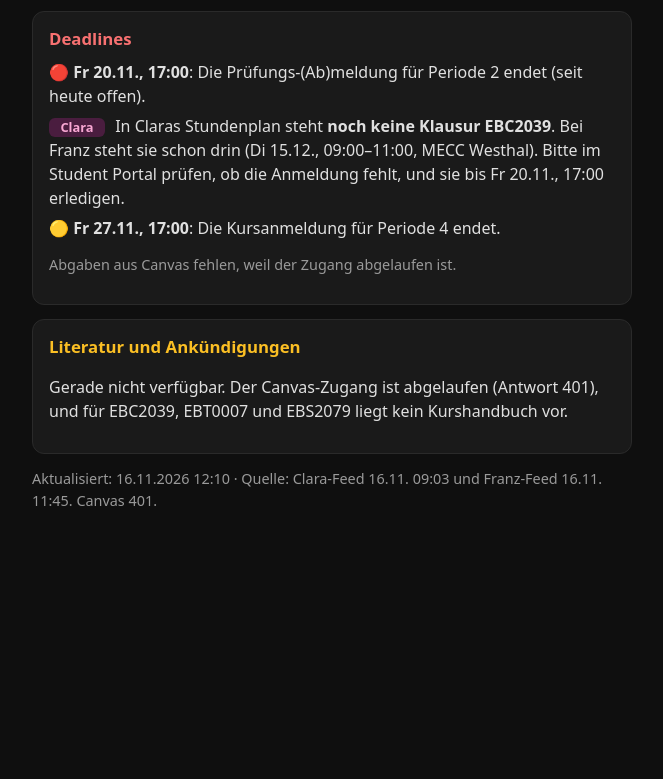
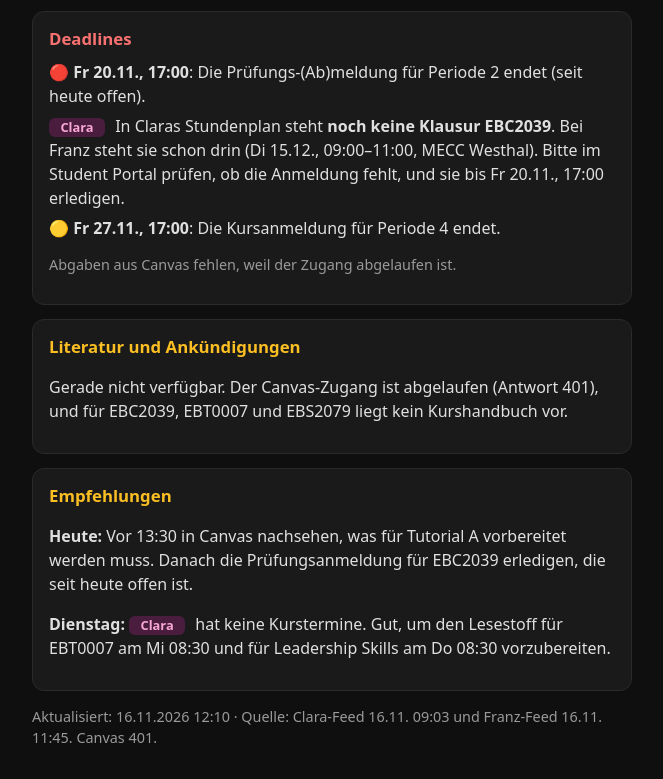
Before and after one commit to 192006-dot/uni-daily-check, a plain HTML site: page index.html in a window 1280 px wide. Shown: the part 1015-1794 px from the top of the page, without its empty margins (308-971 px from the left). Before the commit the page ends 1557 px from the top, so only its background shows below. Drawn offline with Linux system fonts and the light colour scheme.

Commit message:
Update: Montag 2026-11-16 (Empfehlungen aus dem 08:00-Lauf übernommen)
Co-Authored-By: Claude Opus 5.5 <noreply@anthropic.com>

```diff
--- a/index.html
+++ b/index.html
@@ -38,5 +38,9 @@ h1{font-size:1.4rem;margin:0}h2{font-size:1.05rem;margin:0 0 8px}.badge{display:
 <div class="card hint"><h2>Literatur und Ankündigungen</h2>
 <p>Gerade nicht verfügbar. Der Canvas-Zugang ist abgelaufen (Antwort 401), und für EBC2039, EBT0007 und EBS2079 liegt kein Kurshandbuch vor.</p></div>
 
+<div class="card hint"><h2>Empfehlungen</h2>
+<p><b>Heute:</b> Vor 13:30 in Canvas nachsehen, was für Tutorial A vorbereitet werden muss. Danach die Prüfungsanmeldung für EBC2039 erledigen, die seit heute offen ist.</p>
+<p><b>Dienstag:</b> <span class="who c">Clara</span> hat keine Kurstermine. Gut, um den Lesestoff für EBT0007 am Mi 08:30 und für Leadership Skills am Do 08:30 vorzubereiten.</p></div>
+
 <p class="muted">Aktualisiert: 16.11.2026 12:10 · Quelle: Clara-Feed 16.11. 09:03 und Franz-Feed 16.11. 11:45. Canvas 401.</p>
 </body></html>
```
